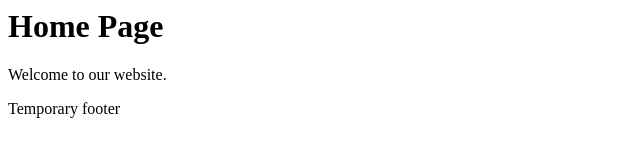
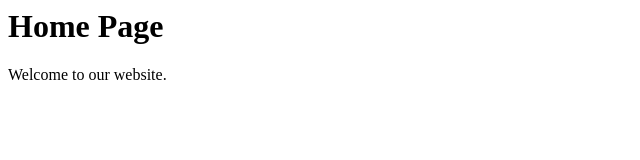
Before and after one commit to Satvik-Allenki/git-workflow-assignment, a plain HTML site: page index.html in a window 1280 px wide. Shown: the whole page, without its empty margins (0-640 px from the left). Drawn offline with Linux system fonts and the light colour scheme.

Commit message:
Revert "Temporary commit to be undone"
This reverts commit 34910f96689daf21085fc02086fd92f1b700067c.

```diff
--- a/index.html
+++ b/index.html
@@ -1,3 +1,2 @@
 <h1>Home Page</h1>
 <p>Welcome to our website.</p>
-<p>Temporary footer</p>
```
